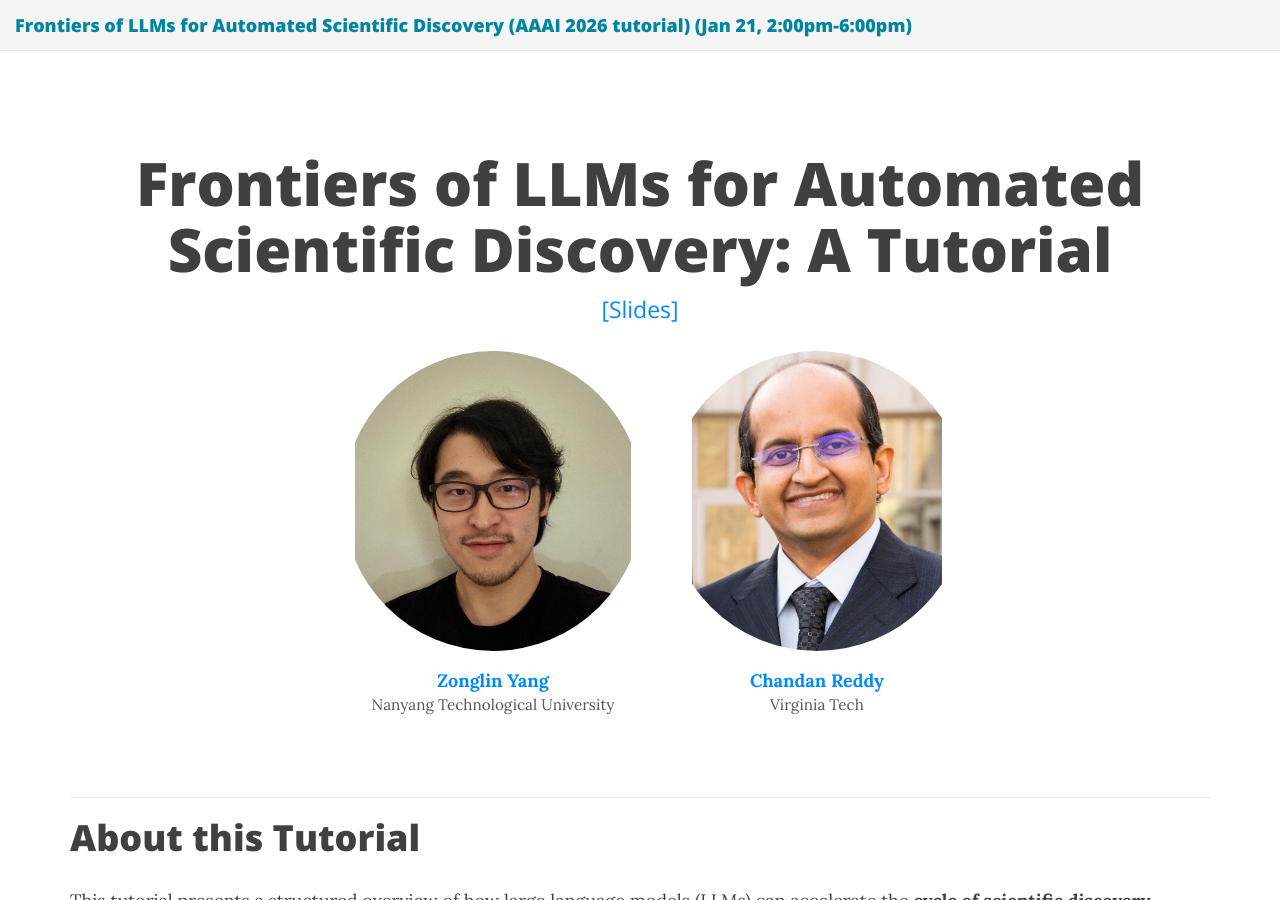
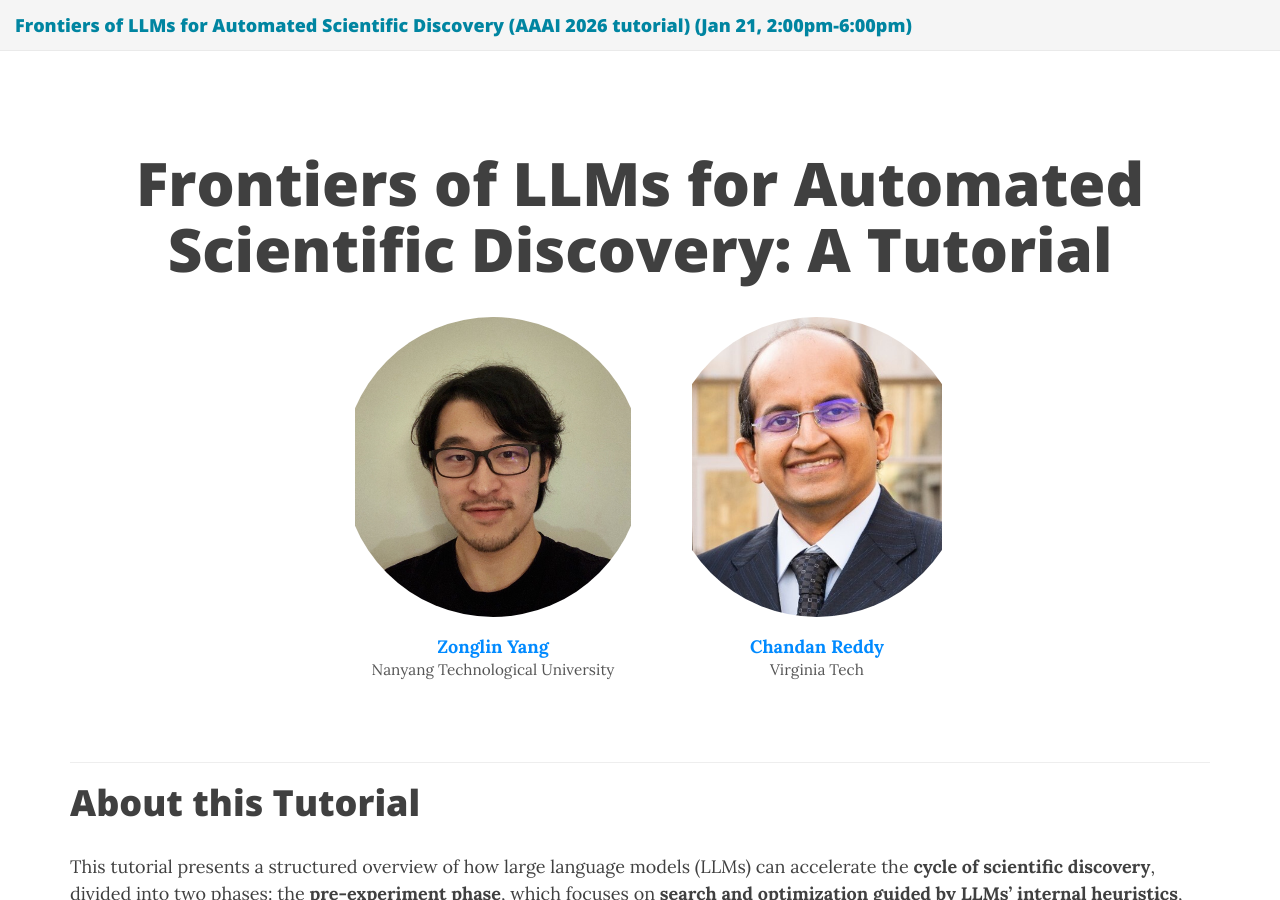
Before and after one commit to ZonglinY/llm4sd-aaai-2026, a Jekyll site: the page built from index.md, in a window 1280 px wide and 900 px high. Built offline with Jekyll 4.4.1, drawn with Linux system fonts in a browser that asks for light colours; nearby versions of some CDN libraries.

Commit message:
Update index.md

```diff
--- a/index.md
+++ b/index.md
@@ -70,11 +70,11 @@ use-site-title: false
 
 
 
-<div class="venue" style="font-size: 24px; display: block; font-family: 'Open Sans', 'Helvetica Neue', Helvetica, Arial, sans-serif; font-weight: 300; color: #404040; text-align: center;">
+<!--<div class="venue" style="font-size: 24px; display: block; font-family: 'Open Sans', 'Helvetica Neue', Helvetica, Arial, sans-serif; font-weight: 300; color: #404040; text-align: center;">
   <span style="font-size: 23px; font-weight: 300;">
     <a target="_blank" href="https://drive.google.com/file/d/1oTRnVPSqrHoJb5xcu3cQ0_Jtflpj4bqW/view?usp=sharing">[Slides]</a>
   </span>
-</div>
+</div>-->
 
 
 
```
